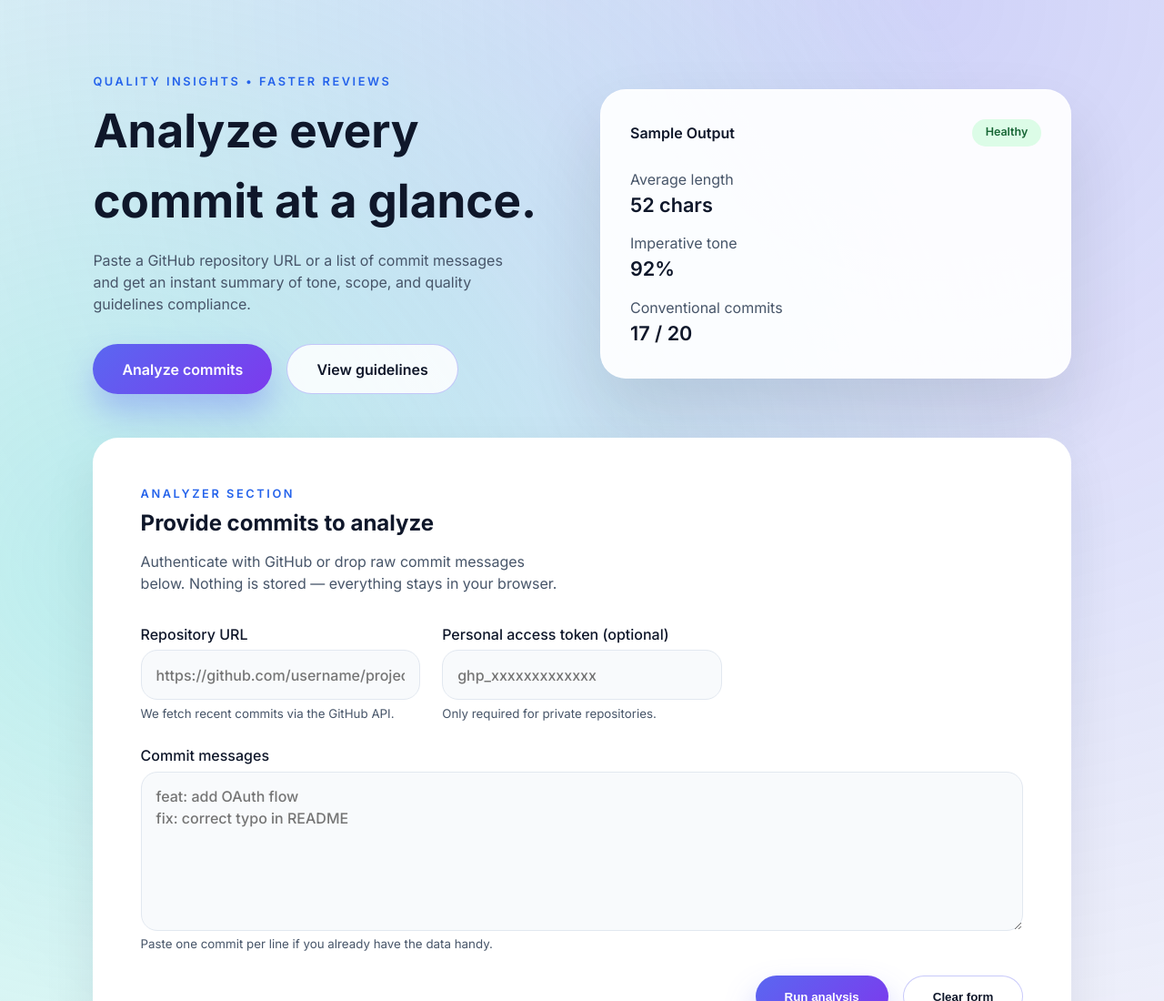
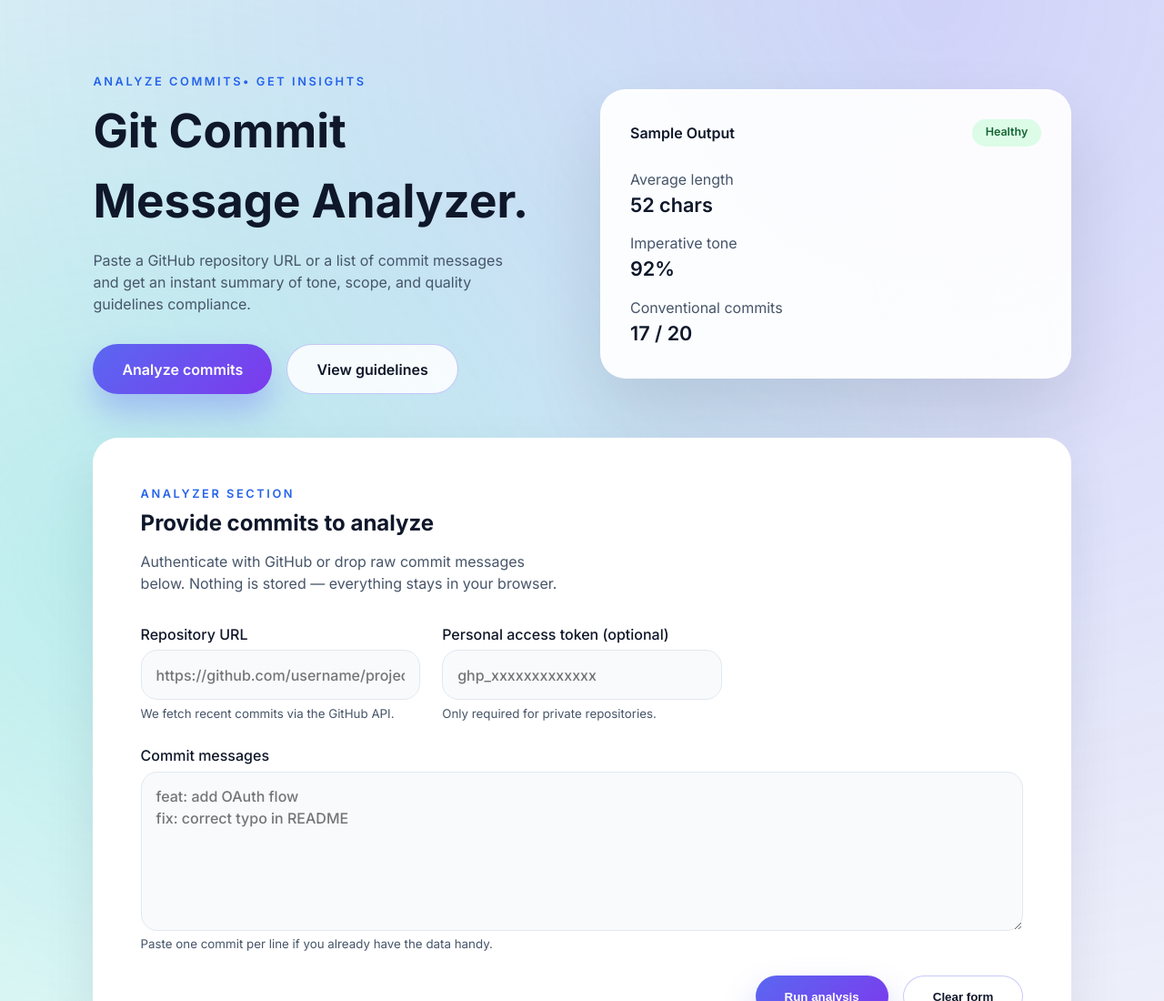
Before and after one commit to abhayrajjais01/Git-Commit-Message-Analyzer-, a plain HTML site: page index.html in a window 1280 px wide. Shown: the top 1100 px of the page at 91% size. Drawn offline with Linux system fonts and the light colour scheme.

Commit message:
update: updated naming and simplify section data

```diff
--- a/index.html
+++ b/index.html
@@ -16,8 +16,8 @@
   <body>
     <header class="hero">
       <div class="hero__content">
-        <p class="eyebrow">Quality Insights • Faster Reviews</p>
-        <h1>Analyze every commit at a glance.</h1>
+        <p class="eyebrow">Analyze Commits• Get Insights</p>
+        <h1>Git Commit Message Analyzer.</h1>
         <p class="subtitle">
           Paste a GitHub repository URL or a list of commit messages and get an
           instant summary of tone, scope, and quality guidelines compliance.
```
